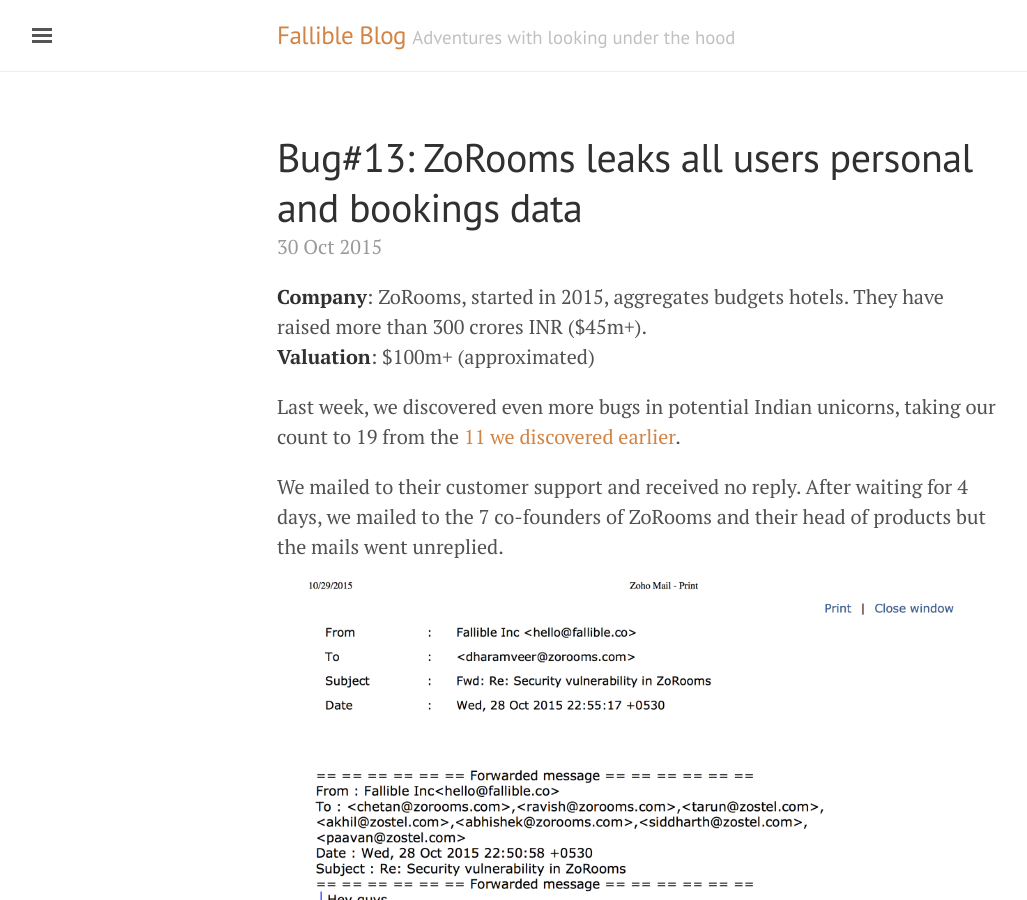
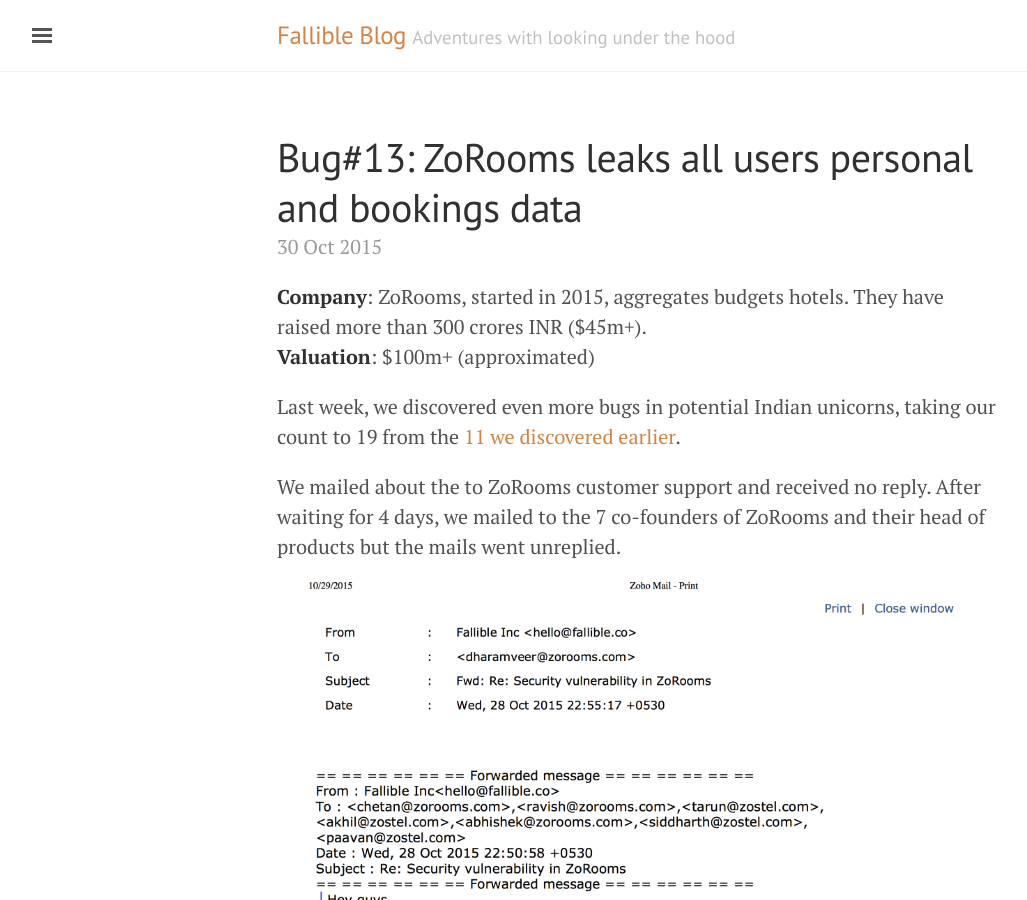
Before and after one commit to FallibleInc/blog, a Jekyll site: the page built from _posts/2015-10-30-ZoRooms-user-data-leak-free-booking-hack.md, in a window 1280 px wide and 900 px high. Shown: the whole window, without its empty margins (3-1030 px from the left). Built offline with Jekyll 4.4.1, drawn with Linux system fonts in a browser that asks for light colours; comment, search, counter and statistics services are not loaded.

Commit message:
Updated 2015-10-30-ZoRooms-user-data-leak-free-booking-hack.md

```diff
--- a/_posts/2015-10-30-ZoRooms-user-data-leak-free-booking-hack.md
+++ b/_posts/2015-10-30-ZoRooms-user-data-leak-free-booking-hack.md
@@ -10,7 +10,7 @@ published: true
 
 Last week, we discovered even more bugs in potential Indian unicorns, taking our count to 19 from the [11 we discovered earlier](https://medium.com/@fallible/we-discovered-severe-bugs-in-11-startups-worth-3-billion-in-a-week-cf2a856edb94).
 
-We mailed to their customer support and received no reply. After waiting for 4 days, we mailed to the 7 co-founders of ZoRooms and their head of products but the mails went unreplied.
+We mailed about the to ZoRooms customer support and received no reply. After waiting for 4 days, we mailed to the 7 co-founders of ZoRooms and their head of products but the mails went unreplied.
 ![zorooms.png]({{site.baseurl}}/zorooms.png)
 
 
@@ -40,7 +40,7 @@ The first bug is more dangerous and can be exploited in several different ways b
 The disturbing fact we found is that not a single co-founder among the more than a half-dozen seemed to care to respond to our email. We hope this blog post reaches them and the bug is fixed.
 
 
-####Lessons:
+###Lessons:
 - Do not ever project more data from your APIs than you need to show to user in a view.
 - Use authorization checks against current logged in user and make all API endpoints private by default.
 - Kindly reply to people who are finding your bugs and helping you get them fixed for free. It is a decent thing to do.
```
